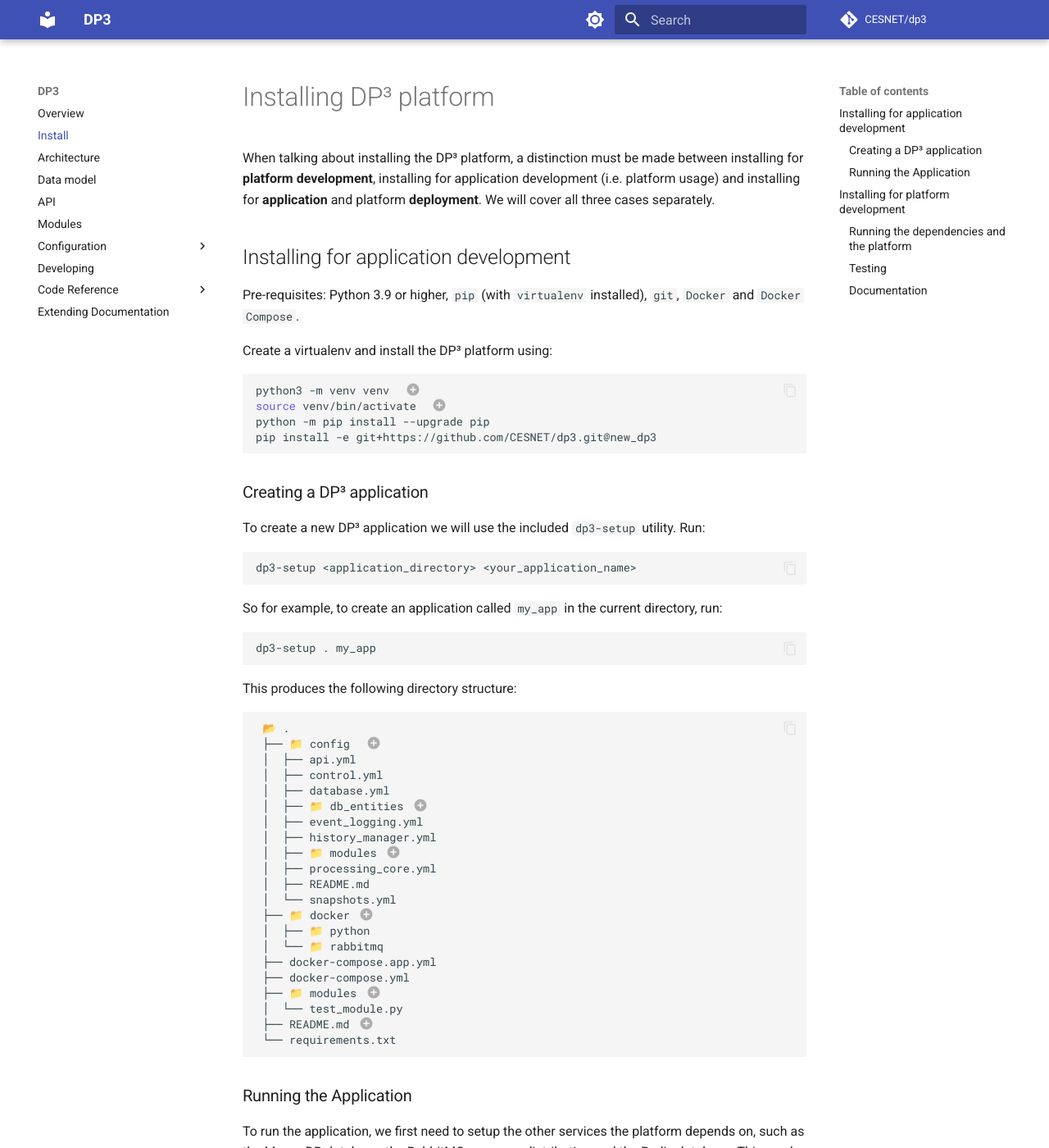
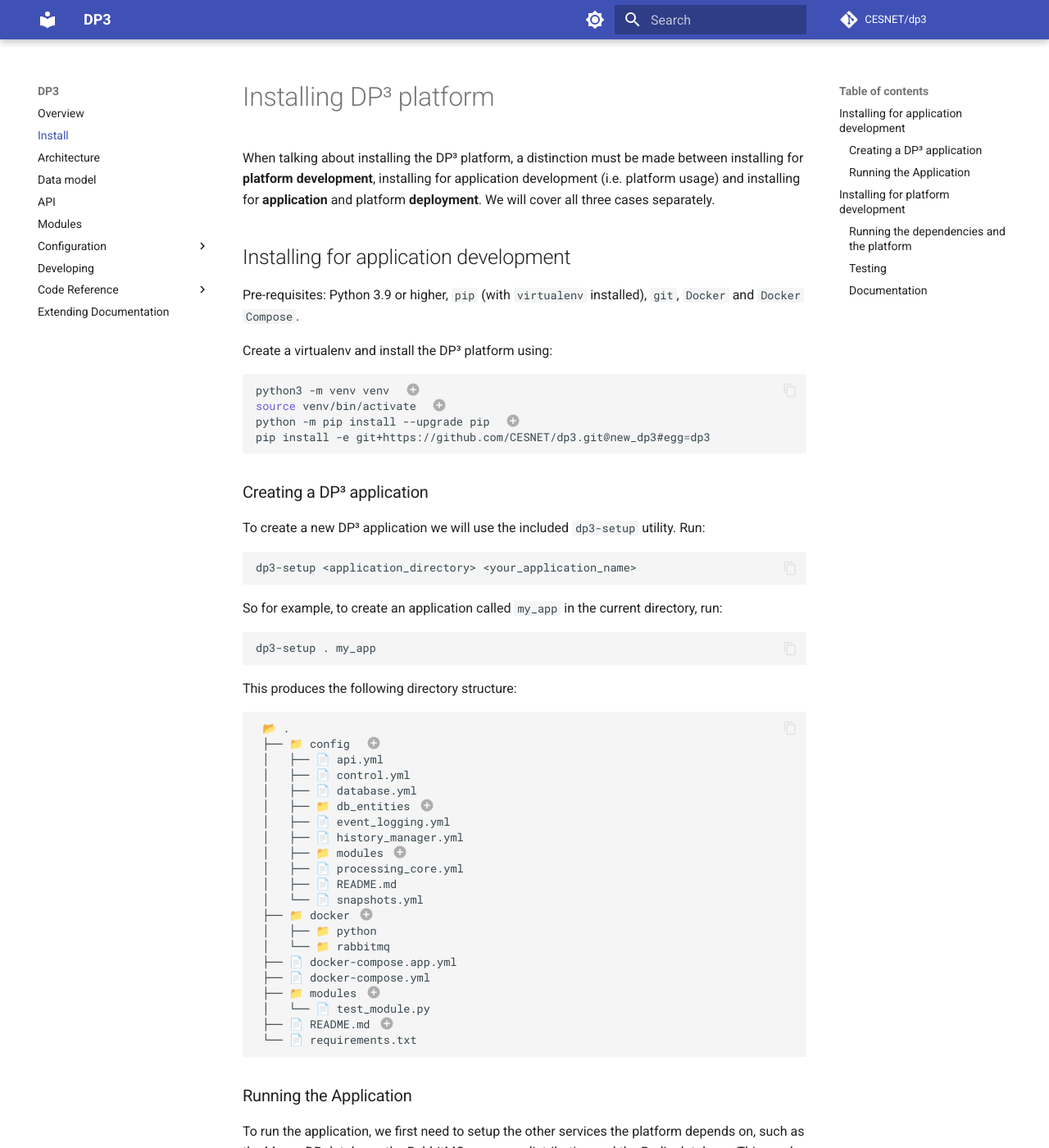
Before and after one commit to CESNET/dp3, an MkDocs documentation site: the page built from docs/install.md, in a window 1280 px wide and 1400 px high. Shown: the whole window at 82% size. Built offline with MkDocs 1.6.1 and Material for MkDocs 9.7.7, drawn with Linux system fonts in a browser that asks for light colours; comment, search, counter and statistics services are not loaded; some of the changed text lies outside the part shown.

Commit message:
Docs: Tuning the Installing page.

````diff
--- a/docs/install.md
+++ b/docs/install.md
@@ -41,25 +43,25 @@
 ```shell
  📂 .
  ├── 📁 config  # (1)!
- │  ├── api.yml
- │  ├── control.yml
- │  ├── database.yml
- │  ├── 📁 db_entities # (2)!
- │  ├── event_logging.yml
- │  ├── history_manager.yml
- │  ├── 📁 modules # (3)!
- │  ├── processing_core.yml
- │  ├── README.md
- │  └── snapshots.yml
+ │   ├── 📄 api.yml
+ │   ├── 📄 control.yml
+ │   ├── 📄 database.yml
+ │   ├── 📁 db_entities # (2)!
+ │   ├── 📄 event_logging.yml
+ │   ├── 📄 history_manager.yml
+ │   ├── 📁 modules # (3)!
+ │   ├── 📄 processing_core.yml
+ │   ├── 📄 README.md
+ │   └── 📄 snapshots.yml
  ├── 📁 docker # (4)!
- │  ├── 📁 python
- │  └── 📁 rabbitmq
- ├── docker-compose.app.yml
- ├── docker-compose.yml
+ │   ├── 📁 python
+ │   └── 📁 rabbitmq
+ ├── 📄 docker-compose.app.yml
+ ├── 📄 docker-compose.yml
  ├── 📁 modules # (5)!
- │  └── test_module.py
- ├── README.md # (6)!
- └── requirements.txt
+ │   └── 📄 test_module.py
+ ├── 📄 README.md # (6)!
+ └── 📄 requirements.txt
 ```
 
 1. The `config` directory contains the configuration files for the DP³ platform. For more details,
````
Also changed, not shown: other parts of docs/install.md (+11 -6 lines).
